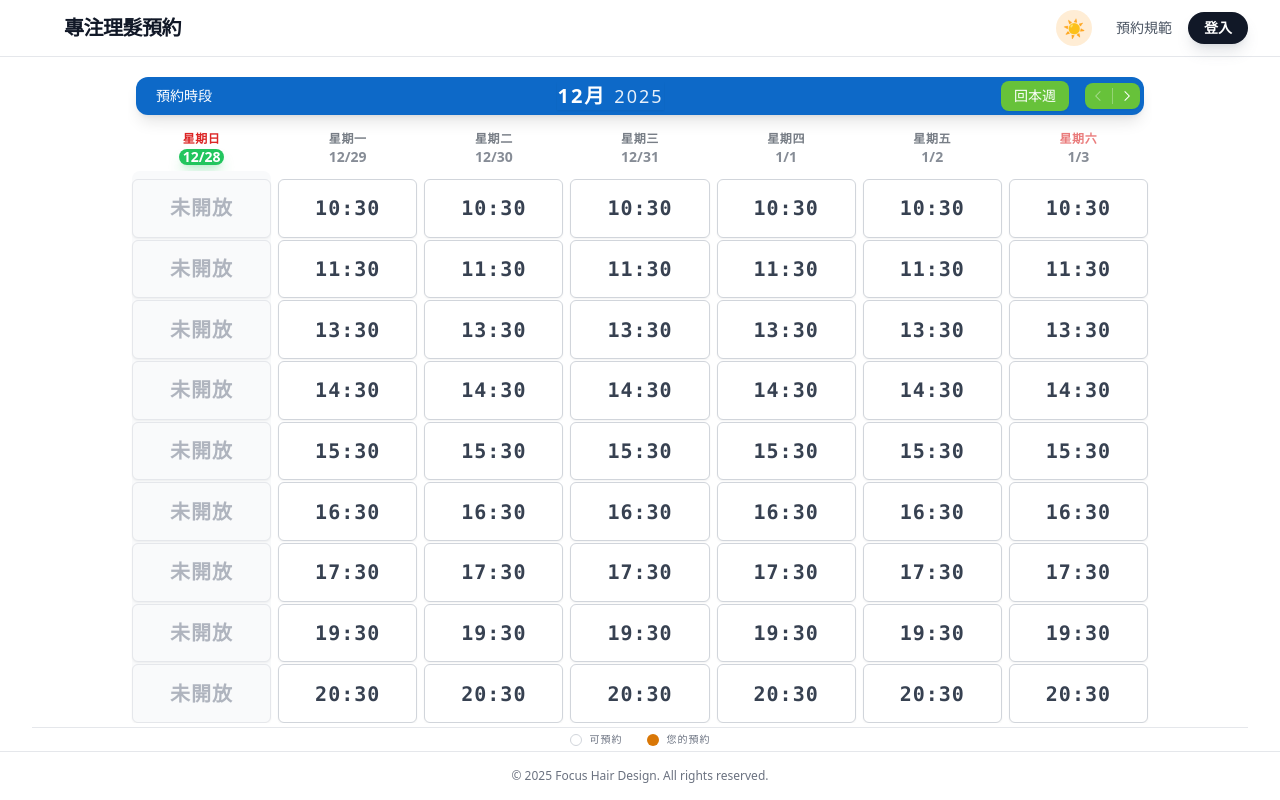
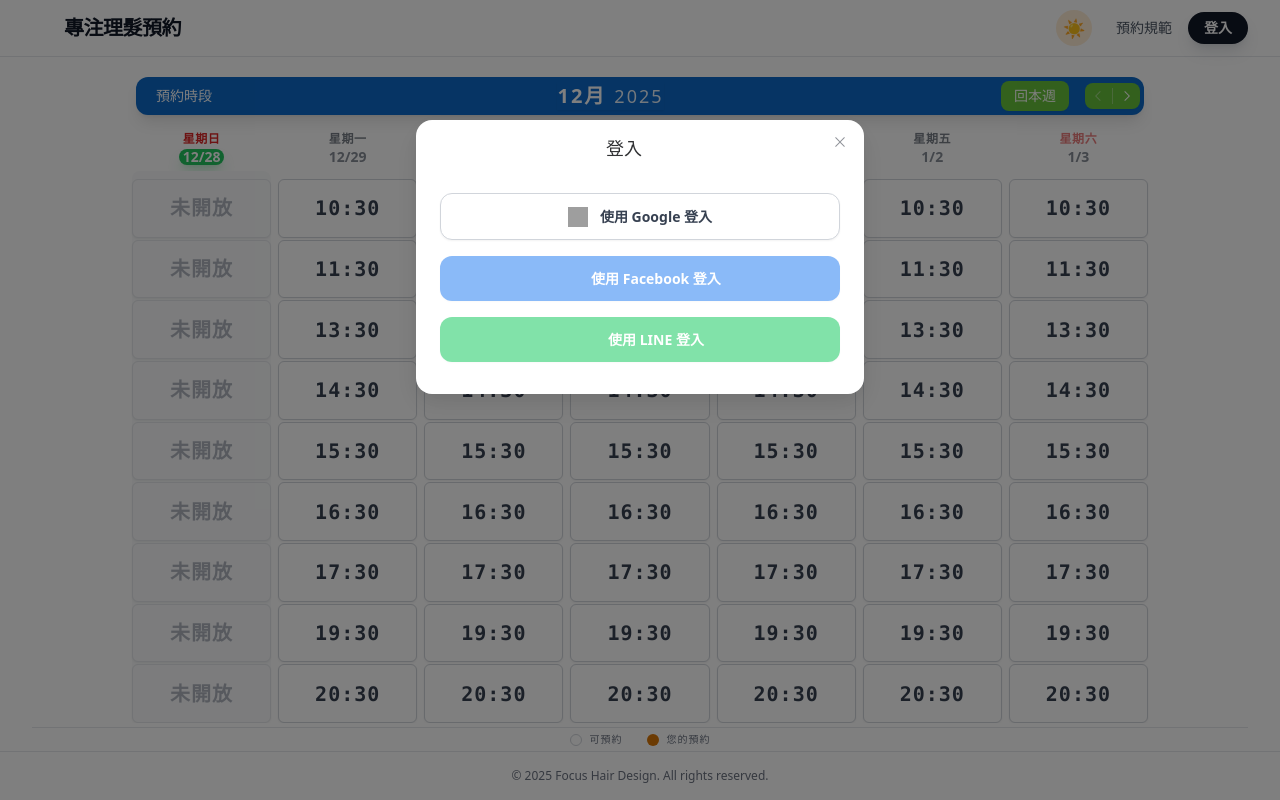
Before and after one commit to ddchris/booking, a Nuxt app: page / in a window 1280 px wide. Both pictures are taken after a click on the button "登入". Built offline with nearby package versions, Linux system fonts and the light colour scheme; no server answers; the database is empty; grey boxes are pictures that could not be loaded.

Commit message:
增加META OG 及INAPP 跳轉

```diff
--- /dev/null
+++ b/components/LoginModal.vue
@@ -0,0 +1,145 @@
+<template>
+  <el-dialog
+    v-model="visible"
+    title="登入"
+    width="90%"
+    class="login-dialog max-w-md rounded-2xl overflow-hidden"
+    :show-close="true"
+    append-to-body
+    center
+  >
+    <div class="flex flex-col items-center py-4 px-2">
+      <!-- In-App Browser Warning -->
+      <template v-if="isInAppBrowser">
+        <div class="mb-6 flex flex-col items-center text-center">
+          <div class="i-carbon-warning-filled text-amber-500 w-16 h-16 mb-4" />
+          <h3 class="text-lg font-bold mb-2 dark:text-white"> Google 登入不支援此應用程式內建瀏覽器 </h3>
+          <p class="text-sm text-gray-500 dark:text-gray-400 mb-6">
+            請點擊下方按鈕以 Chrome 或 Safari 開啟，以確保登入功能正常運作。
+          </p>
+
+          <button
+            @click="handleOpenExternal"
+            class="w-full bg-blue-600 hover:bg-blue-700 text-white font-bold py-3 px-6 rounded-xl transition duration-200 shadow-lg flex items-center justify-center gap-2"
+          >
+            <div class="i-carbon-launch w-5 h-5" />
+            開啟外部瀏覽器
+          </button>
+
+          <button
+            @click="visible = false"
+            class="mt-4 text-gray-500 hover:text-gray-700 dark:text-gray-400 dark:hover:text-gray-200 text-sm font-medium"
+          >
+            返回
+          </button>
+        </div>
+      </template>
+
+      <!-- Standard Login Options -->
+      <template v-else>
+        <div class="w-full space-y-4">
+          <!-- Google Login Button -->
+          <button
+            @click="handleLogin('google')"
+            class="w-full flex items-center justify-center gap-3 bg-white hover:bg-gray-50 text-gray-700 border border-gray-300 font-bold py-3 px-6 rounded-xl transition duration-200 shadow-sm"
+          >
+            <img src="https://www.gstatic.com/firebasejs/ui/2.0.0/images/auth/google.svg" class="w-5 h-5" alt="Google" />
+            使用 Google 登入
+          </button>
+
+          <!-- Facebook Placeholder -->
+          <button
+            disabled
+            class="w-full flex items-center justify-center gap-3 bg-[#1877F2] opacity-50 cursor-not-allowed text-white font-bold py-3 px-6 rounded-xl transition duration-200 shadow-sm"
+          >
+            <div class="i-carbon-logo-facebook w-5 h-5" />
+            使用 Facebook 登入
+          </button>
+
+          <!-- LINE Placeholder -->
+          <button
+            disabled
+            class="w-full flex items-center justify-center gap-3 bg-[#06C755] opacity-50 cursor-not-allowed text-white font-bold py-3 px-6 rounded-xl transition duration-200 shadow-sm"
+          >
+            <div class="i-carbon-chat w-5 h-5" />
+            使用 LINE 登入
+          </button>
+        </div>
+      </template>
+    </div>
+  </el-dialog>
+</template>
+
+<script setup lang="ts">
+import { ref, onMounted } from 'vue'
+
+const props = defineProps<{
+  modelValue: boolean
+}>()
+
+const emit = defineEmits(['update:modelValue', 'login'])
+
+const visible = computed({
+  get: () => props.modelValue,
+  set: (val) => emit('update:modelValue', val)
+})
+
+const isInAppBrowser = ref(false)
+
+const checkInAppBrowser = () => {
+  if (!process.client) return false
+  const ua = navigator.userAgent || navigator.vendor || (window as any).opera
+
+  // Detection regex for common in-app browsers
+  const rules = [
+    'Line',          // LINE
+    'FBAN', 'FBAV',  // Facebook
+    'Instagram',     // Instagram
+    'Telegram',      // Telegram
+    'WhatsApp',      // WhatsApp
+    'MicroMessenger' // WeChat
+  ]
+
+  const regex = new RegExp(rules.join('|'), 'i')
+  return regex.test(ua)
+}
+
+onMounted(() => {
+  isInAppBrowser.value = checkInAppBrowser()
+})
+
+const handleLogin = (provider: string) => {
+  if (provider === 'google') {
+    emit('login')
+    visible.value = false
+  }
+}
+
+const handleOpenExternal = () => {
+  // Try to force open in external browser
+  // For LINE, it might support some specific URL schemes, but generally we just tell user to click menu.
+  // Some apps support ?openExternalBrowser=1 but it's not universal.
+  const url = window.location.href
+
+  // Optional: Add specific logic for LINE if needed
+  // if (/Line/i.test(navigator.userAgent)) { ... }
+
+  // Generic fallback: alert instructions or try to open a dummy link
+  // Most modern apps on iOS/Android don't allow programmatic "force open outside" without user action.
+  window.open(url, '_blank')
+}
+</script>
+
+<style scoped>
+:deep(.login-dialog) {
+  border-radius: 1rem;
+}
+:deep(.login-dialog .el-dialog__header) {
+  padding-top: 1.5rem;
+  margin-right: 0;
+}
+:deep(.login-dialog .el-dialog__title) {
+  font-weight: 800;
+  font-size: 1.25rem;
+}
+</style>
--- a/layouts/default.vue
+++ b/layouts/default.vue
@@ -188,6 +188,9 @@
         &copy; {{ new Date().getFullYear() }} Focus Hair Design. All rights reserved.
       </div>
     </footer>
+
+    <!-- Login Modal -->
+    <LoginModal v-model="isLoginModalVisible" @login="executeLogin" />
   </div>
 </template>
 
@@ -206,16 +209,6 @@ if (process.client) {
   auth.initAuth()
 }
 
-const handleLogin = async () => {
-  try {
-    await auth.login()
-    navigateTo('/')
-  } catch (e) {
-    // alert('登入失敗') - let auth store handle errors or show accessible toast usually
-    console.error(e)
-  }
-}
-
 const handleLogout = async () => {
   isMenuOpen.value = false
   await auth.logout()
@@ -224,6 +217,21 @@ const handleLogout = async () => {
 }
 
 const isMenuOpen = ref(false)
+const isLoginModalVisible = ref(false)
+
+const handleLogin = () => {
+  isMenuOpen.value = false
+  isLoginModalVisible.value = true
+}
+
+const executeLogin = async () => {
+  try {
+    await auth.login()
+    navigateTo('/')
+  } catch (e) {
+    console.error(e)
+  }
+}
 </script>
 
 <style>
--- a/nuxt.config.ts
+++ b/nuxt.config.ts
@@ -4,6 +4,17 @@ export default defineNuxtConfig({
   devtools: { enabled: true },
   app: {
     head: {
+      title: '專注理髮預約 | Focus Hair Design',
+      meta: [
+        { name: 'description', content: '台中專業理髮服務，線上預約系統。專注剪髮、修容，為您打造完美造型。' },
+        { property: 'og:title', content: '專注理髮預約 | Focus Hair Design' },
+        { property: 'og:description', content: '台中專業理髮服務，線上預約系統。專注剪髮、修容，為您打造完美造型。' },
+        { property: 'og:image', content: 'https://anti-gravity-two.vercel.app/og-image.png' }, // Assuming this exists or will be provided
+        { property: 'og:url', content: 'https://anti-gravity-two.vercel.app/' },
+        { property: 'og:type', content: 'website' },
+        { property: 'og:site_name', content: 'Focus Hair Design' },
+        { name: 'twitter:card', content: 'summary_large_image' },
+      ],
       link: [
         { rel: 'icon', type: 'image/png', href: '/favicon.png' }
       ]
```
